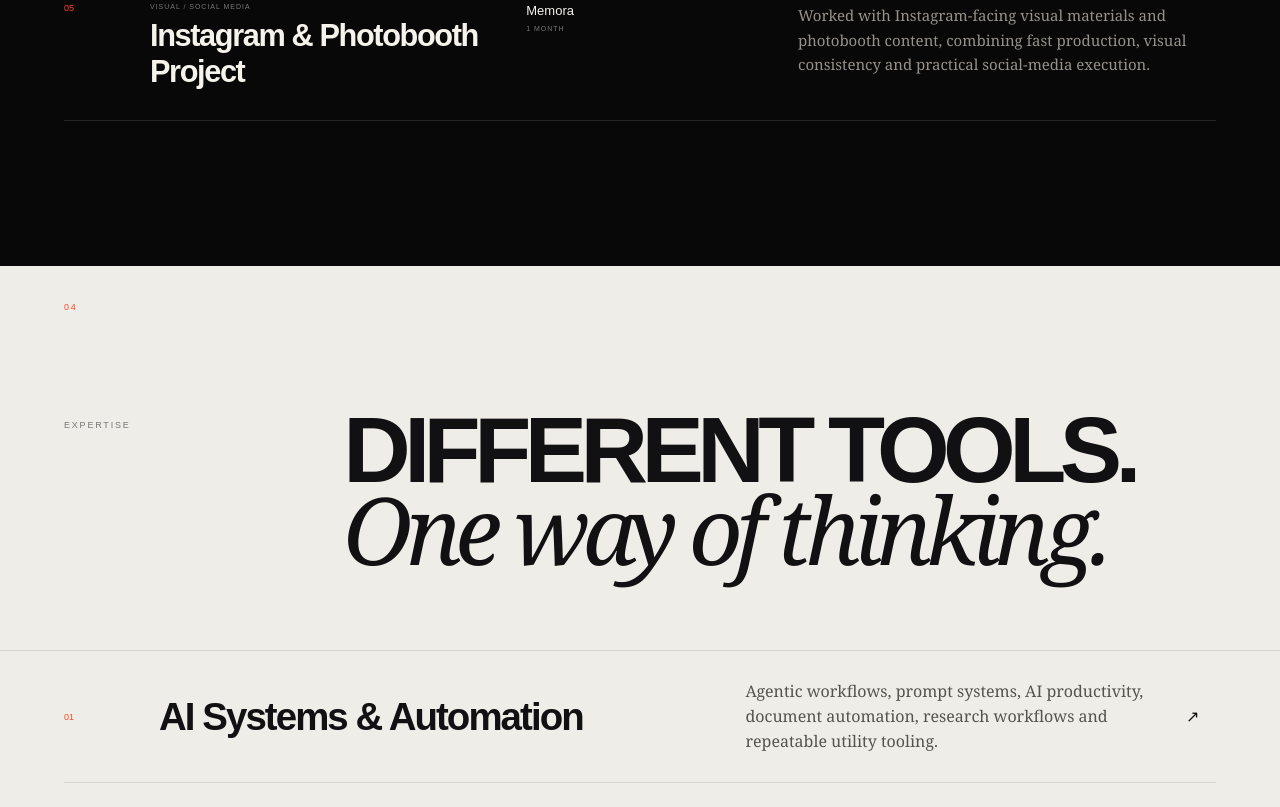
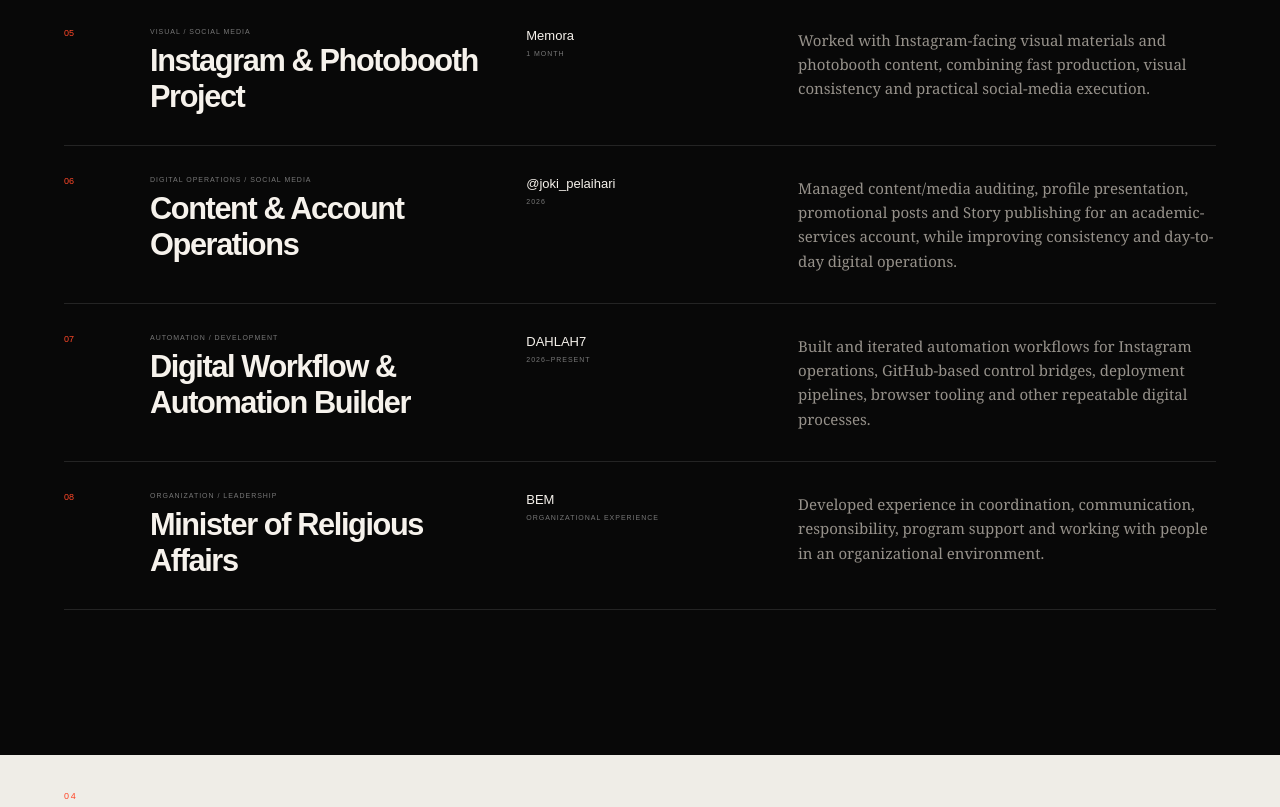
Before and after one commit to dahlah77/dahlah7-portofolio, a website: page index.html in a window 1280 px wide. Shown: the part 6582-7389 px from the top of the page. Drawn offline with Linux system fonts and the light colour scheme.

Commit message:
Expand professional and digital experience timeline

```diff
--- a/index.html
+++ b/index.html
@@ -185,7 +185,7 @@
         <div><strong>5</strong><span>MONTHS / FINANCE INTERNSHIP</span></div>
         <div><strong>2020–23</strong><span>MEDIA & ACCOUNT MANAGEMENT</span></div>
         <div><strong>2025→</strong><span>FREELANCE DOCUMENT WORK</span></div>
-        <div><strong>113</strong><span>ACADEMIC CREDITS COMPLETED</span></div>
+        <div><strong>2026</strong><span>DIGITAL OPERATIONS & AUTOMATION</span></div>
       </div>
 
       <div class="wrap timeline">
@@ -193,7 +193,7 @@
           <span class="timeline-no">01</span>
           <div class="timeline-role"><small>FINANCE / ADMINISTRATION</small><h3>Finance Intern</h3></div>
           <div class="timeline-company"><b>PT Sumber Alfaria Trijaya Tbk</b><span>Branch Banjarmasin · 5 months</span></div>
-          <p>Handled TTF and invoice administration, document verification, filing, TTF Revision, and Warehouse System workflows with a strong focus on accuracy and traceability.</p>
+          <p>Handled Finance & HRD-related administration, TTF and invoice workflows, document verification, filing, TTF Revision, Warehouse System processes, operational-data monitoring, and database/document management with a strong focus on accuracy and traceability.</p>
         </article>
         <article class="timeline-row reveal">
           <span class="timeline-no">02</span>
@@ -218,6 +218,24 @@
           <div class="timeline-role"><small>VISUAL / SOCIAL MEDIA</small><h3>Instagram & Photobooth Project</h3></div>
           <div class="timeline-company"><b>Memora</b><span>1 month</span></div>
           <p>Worked with Instagram-facing visual materials and photobooth content, combining fast production, visual consistency and practical social-media execution.</p>
+        </article>
+        <article class="timeline-row reveal">
+          <span class="timeline-no">06</span>
+          <div class="timeline-role"><small>DIGITAL OPERATIONS / SOCIAL MEDIA</small><h3>Content & Account Operations</h3></div>
+          <div class="timeline-company"><b>@joki_pelaihari</b><span>2026</span></div>
+          <p>Managed content/media auditing, profile presentation, promotional posts and Story publishing for an academic-services account, while improving consistency and day-to-day digital operations.</p>
+        </article>
+        <article class="timeline-row reveal">
+          <span class="timeline-no">07</span>
+          <div class="timeline-role"><small>AUTOMATION / DEVELOPMENT</small><h3>Digital Workflow & Automation Builder</h3></div>
+          <div class="timeline-company"><b>DAHLAH7</b><span>2026–Present</span></div>
+          <p>Built and iterated automation workflows for Instagram operations, GitHub-based control bridges, deployment pipelines, browser tooling and other repeatable digital processes.</p>
+        </article>
+        <article class="timeline-row reveal">
+          <span class="timeline-no">08</span>
+          <div class="timeline-role"><small>ORGANIZATION / LEADERSHIP</small><h3>Minister of Religious Affairs</h3></div>
+          <div class="timeline-company"><b>BEM</b><span>Organizational experience</span></div>
+          <p>Developed experience in coordination, communication, responsibility, program support and working with people in an organizational environment.</p>
         </article>
       </div>
     </section>
```
